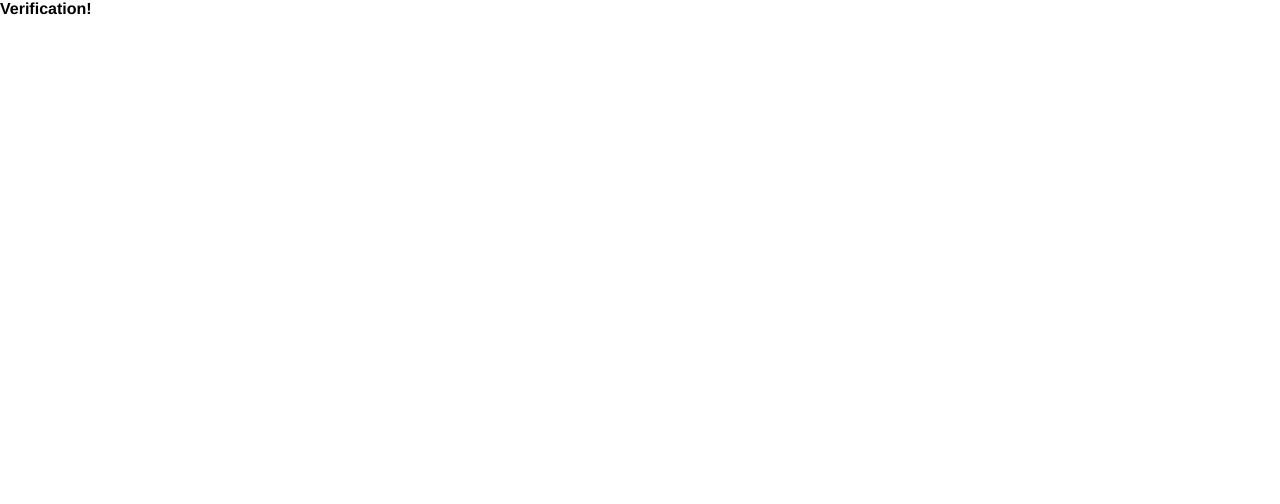
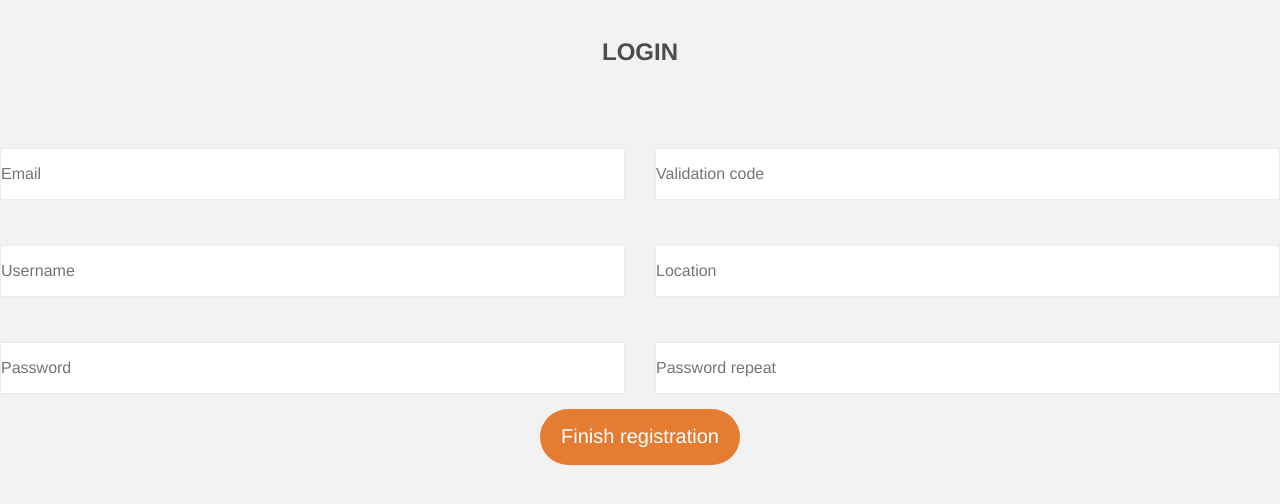
Before and after one commit to roberttullycarr/LunaProject, a React (Create React App) app in the folder frontend/: page /signup/verification in a window 1280 px wide. Shown: the top 504 px of the page. Built offline with nearby package versions, Linux system fonts and the light colour scheme.

Commit message:
modify registration pages

```diff
--- a/frontend/src/App.js
+++ b/frontend/src/App.js
@@ -13,7 +13,7 @@ function App() {
                 <Route exact path="/">
                     <Redirect to="/signin" />
                 </Route>
-                <Route exact path="/signin" component={SignIn} /> */}
+                <Route exact path="/signin" component={SignIn} />
                 <Route exact path="/signup" component={SignUp} />
                 <Route exact path="/signup/success" component={Congratulations} />
                 <Route exact path="/signup/verification" component={Verification} />
--- a/frontend/src/Components/Generic/Buttons/index.jsx
+++ b/frontend/src/Components/Generic/Buttons/index.jsx
@@ -1,6 +1,6 @@
 import styled from "styled-components";
 
-export const BaseButton = styled.button`
+const Button = styled.button`
     display: flex;
     justify-content: center;
     align-items: center;
@@ -13,10 +13,10 @@ export const BaseButton = styled.button`
     background-color: ${(props) => props.theme.orange};
 `
 
-export const Button = ({action}) => {
+export const BaseButton = ({action}) => {
     return (
-        <BaseButton name={action}>
+        <Button name={action}>
             {action}
-        </BaseButton>
+        </Button>
     )
 }
--- a/frontend/src/Components/Generic/Fields/index.jsx
+++ b/frontend/src/Components/Generic/Fields/index.jsx
@@ -1,6 +1,6 @@
 import styled from "styled-components";
 
-export const BaseInput = styled.input`
+const Input = styled.input`
     color: ${props => props.theme.TextDarkGrey};
     outline: none;
     height: 52px;
@@ -12,14 +12,12 @@ export const BaseInput = styled.input`
     }
 `
 
-const Input = ({type, id, name, onChange}) => {
+export const BaseInput = ({type, id, name, onChange}) => {
     const onChangeHandler = (event) => {
         onChange(event);
     };
 
     return (
-        <BaseInput type={type} placeholder={name} id ={id} onChange={onChangeHandler} />
+        <Input type={type} placeholder={name} id={id} onChange={onChangeHandler} />
     )
 }
-
-export default Input;
--- a/frontend/src/Pages/Authentification/Congratulations/index.jsx
+++ b/frontend/src/Pages/Authentification/Congratulations/index.jsx
@@ -1,7 +1,43 @@
+import styled from "styled-components";
+
+const Wrapper = styled.form`
+    display: flex;
+    flex-direction: column;
+    align-items: center;
+    justify-content: flex-start;
+    height: 100vh;
+    width: 100%;
+    background-color: ${props => props.theme.backgroundLightGrey};
+`
+
+const Title = styled.h1`
+    color: ${props => props.theme.textDarkGrey};
+    font-size: ${props => props.theme.textSizeSecondTitle};
+    margin-top: 3%;
+    margin-bottom: 4%;
+`
+
+const Text = styled.p`
+    font-size: ${props => props.theme.textSizeM};
+    color: ${props => props.theme.textDarkGrey};
+    flex-wrap: wrap;
+    text-align: center;
+    max-width: 510px;
+`
+
 const Congratulations = () => {
     return (
-        <h1>Congratulations!</h1>
+        <Wrapper>
+            <Title>REGISTRATION</Title>
+            <Text>Thanks for your registration. <br />
+                Our hard working mokeys are preparing a digital message
+                called E-Mail that will be sent to you soon.
+                Since monkeys aren't good in writing,
+                the message could end up in your junk folder.
+                Our apologies for any inconvenience.
+            </Text>
+        </Wrapper>
     )
 }
 
-export default Congratulations
+export default Congratulations;
--- a/frontend/src/Pages/Authentification/Sign In/index.jsx
+++ b/frontend/src/Pages/Authentification/Sign In/index.jsx
@@ -1,8 +1,12 @@
 import styled from "styled-components";
-import {BaseInput} from "../../../Components/Generic/Fields";
+import { BaseInput } from "../../../Components/Generic/Fields";
 import {BaseButton} from "../../../Components/Generic/Buttons";
+import {useHistory} from "react-router-dom";
+import {useDispatch} from "react-redux";
+import { useState } from "react";
+import Axios from "../../../Store/Axios";
 
-const Wrapper = styled.div`
+const Wrapper = styled.form`
     display: flex;
     flex-direction: column;
     align-items: center;
@@ -14,12 +18,13 @@ const Wrapper = styled.div`
 
 const Title = styled.h1`
     color: ${props => props.theme.textDarkGrey};
-    margin-top: 5%;
-    margin-bottom: 7%;
+    font-size: ${props => props.theme.textSizeSecondTitle};
+    margin-top: 3%;
+    margin-bottom: 4%;
 `
 
 const RegistrationInput = styled(BaseInput)`
-    width: 30%;
+    width: 20%;
     min-width: 200px;
     font-size: ${props => props.theme.textSizeM};
     padding: 23px;
@@ -27,11 +32,55 @@ const RegistrationInput = styled(BaseInput)`
 `
 
 const SignIn = () => {
+    const history = useHistory();
+    const [email, setEmail] = useState("");
+    const [password, setPassword] = useState("");
+    const dispatch = useDispatch();
+
+    const OnEmailChange = (event) => {
+        setEmail(event.target.value)
+    }
+
+    const OnPasswordChange = (event) => {
+        setPassword(event.target.value);
+    }
+
+    const onSubmitHandler = async (event) => {
+        event.preventDefault();
+        const url = "auth/token/";
+        const body = {
+            email,
+            password
+        };
+
+        try {
+            const response = await Axios.post(url, body);
+
+            if (response.status === 200) {
+                setEmail("");
+                setPassword("");
+
+                dispatch({
+                    type: "SIGNIN",
+                    payload: response.data,
+                });
+                localStorage.setItem("token", response.data.access);
+                history.push("/feed");
+            }
+        }
+        catch(err) {
+            if (err.reponse.status === 400) {
+                console.log(err.reponse);
+            }
+        }
+    }
+
     return (
-        <Wrapper>
-            <Title>REGISTRATION</Title>
-            <RegistrationInput name={"E-Mail address"} />
-            <BaseButton name="Register" >Register</BaseButton>
+        <Wrapper onSubmit={onSubmitHandler} >
+            <Title>LOGIN</Title>
+            <RegistrationInput name="E-Mail address" onChange={OnEmailChange} type="text" />
+            <RegistrationInput name="Password" onChange={OnPasswordChange} type="password" />
+            <BaseButton action="Login" ></BaseButton>
         </Wrapper>
     )
 }
--- a/frontend/src/Pages/Authentification/Sign Up/index.jsx
+++ b/frontend/src/Pages/Authentification/Sign Up/index.jsx
@@ -1,7 +1,71 @@
+import styled from "styled-components";
+import {BaseInput} from "../../../Components/Generic/Fields";
+import {BaseButton} from "../../../Components/Generic/Buttons";
+import {useHistory} from "react-router-dom";
+import { useState } from "react";
+import Axios from "../../../Store/Axios";
+
+const Wrapper = styled.form`
+    display: flex;
+    flex-direction: column;
+    align-items: center;
+    justify-content: flex-start;
+    height: 100vh;
+    width: 100%;
+    background-color: ${props => props.theme.backgroundLightGrey};
+`
+
+const Title = styled.h1`
+    color: ${props => props.theme.textDarkGrey};
+    font-size: ${props => props.theme.textSizeSecondTitle};
+    margin-top: 3%;
+    margin-bottom: 4%;
+`
+
+const RegistrationInput = styled(BaseInput)`
+    width: 20%;
+    min-width: 200px;
+    font-size: ${props => props.theme.textSizeM};
+    padding: 23px;
+    margin-bottom: 5%;
+`
+
 const SignUp = () => {
+    const history = useHistory();
+    const [email, setEmail] = useState("");
+
+    const OnEmailChange = (event) => {
+        setEmail(event.target.value);
+    }
+
+    const onSubmitHandler = async (event) => {
+        event.preventDefault();
+        const url = "auth/registration/";
+        const body = {
+            email
+        };
+
+        try {
+            const response = await Axios.post(url, body);
+
+            if (response.status === 200) {
+                history.push("/signup/success");
+            }
+        }
+        catch(err) {
+            if (err.reponse.status === 400) {
+                console.log("This email is taken");
+            }
+        }
+    }
+
     return (
-        <h1>Sign up!</h1>
+        <Wrapper onSubmit={onSubmitHandler} >
+            <Title>REGISTRATION</Title>
+            <RegistrationInput name="E-Mail address" onChange={OnEmailChange} />
+            <BaseButton action="Register" ></BaseButton>
+        </Wrapper>
     )
 }
 
-export default SignUp
+export default SignUp;
--- a/frontend/src/Pages/Authentification/Verification/index.jsx
+++ b/frontend/src/Pages/Authentification/Verification/index.jsx
@@ -1,6 +1,111 @@
+import { useState } from "react";
+import { useHistory } from "react-router-dom";
+import styled from "styled-components";
+import { BaseInput } from "../../../Components/Generic/Fields";
+import {BaseButton} from "../../../Components/Generic/Buttons";
+import Axios from "../../../Store/Axios";
+
+const Wrapper = styled.form`
+    display: flex;
+    flex-direction: column;
+    align-items: center;
+    justify-content: flex-start;
+    height: 100vh;
+    width: 100%;
+    background-color: ${props => props.theme.backgroundLightGrey};
+`
+
+const Grid = styled.div`
+  display: grid;
+  grid-template: repeat(3, 1fr) / repeat(2, 1fr);
+  grid-gap: 30px;
+  margin-top: 30px;
+  width: 100%;
+`;
+
+const Title = styled.h1`
+    color: ${props => props.theme.textDarkGrey};
+    font-size: ${props => props.theme.textSizeSecondTitle};
+    margin-top: 3%;
+    margin-bottom: 4%;
+`
+
+const RegistrationInput = styled(BaseInput)`
+    width: 20%;
+    min-width: 260px;
+    font-size: ${props => props.theme.textSizeM};
+    padding: 23px;
+    margin-bottom: 5%;
+`
+
 const Verification = () => {
+    const [email, setEmail] = useState("");
+    const [username, setUsername] = useState("");
+    const [code, setCode] = useState("");
+    const [password, setPassword] = useState("");
+    const [password_repeat, setPasswordRepeat] = useState("");
+    const [location, setLocation] = useState("");
+    const history = useHistory();
+
+    const onEmailChange = (event) => {
+        setEmail(event.target.value);
+    };
+
+    const onUsernameChange = (event) => {
+        setUsername(event.target.value);
+    };
+
+    const onCodeChange = (event) => {
+        setCode(event.target.value);
+    };
+
+    const onPasswordChange = (event) => {
+        setPassword(event.target.value);
+    };
+
+    const onPasswordRepeatChange = (event) => {
+        setPasswordRepeat(event.target.value);
+    };
+
+    const onLocationChange = (event) => {
+        setLocation(event.target.value);
+    };
+
+    const onSubmitHandler = async (event) => {
+        event.preventDefault();
+        const url = "auth/registration/validation/";
+        const body = {
+          email: email,
+          username: username,
+          code: code,
+          password: password,
+          password_repeat: password_repeat,
+          location: location,
+        };
+
+        try {
+          const resp = await Axios.patch(url, body);
+          if (resp.status === 200) {
+            history.push("/feed");
+          }
+        } catch (err) {
+          console.log(err.response);
+        }
+    };
+
     return (
-        <h1>Verification!</h1>
+        <Wrapper onSubmit={onSubmitHandler} >
+            <Title>LOGIN</Title>
+            <Grid>
+              <RegistrationInput name="Email" type="text" onChange={onEmailChange} />
+              <RegistrationInput name="Validation code" type="text" onChange={onCodeChange} />
+              <RegistrationInput name="Username" type="text" onChange={onUsernameChange} />
+              <RegistrationInput name="Location" type="text" onChange={onLocationChange} />
+              <RegistrationInput name="Password" type="password" onChange={onPasswordChange} />
+              <RegistrationInput name="Password repeat" type="password" onChange={onPasswordRepeatChange} />
+            </Grid>
+            <BaseButton action="Finish registration" ></BaseButton>
+        </Wrapper>
     )
 }
 
```
Also changed, not shown: 1 other file (tests, documents, lock files or other folders).
